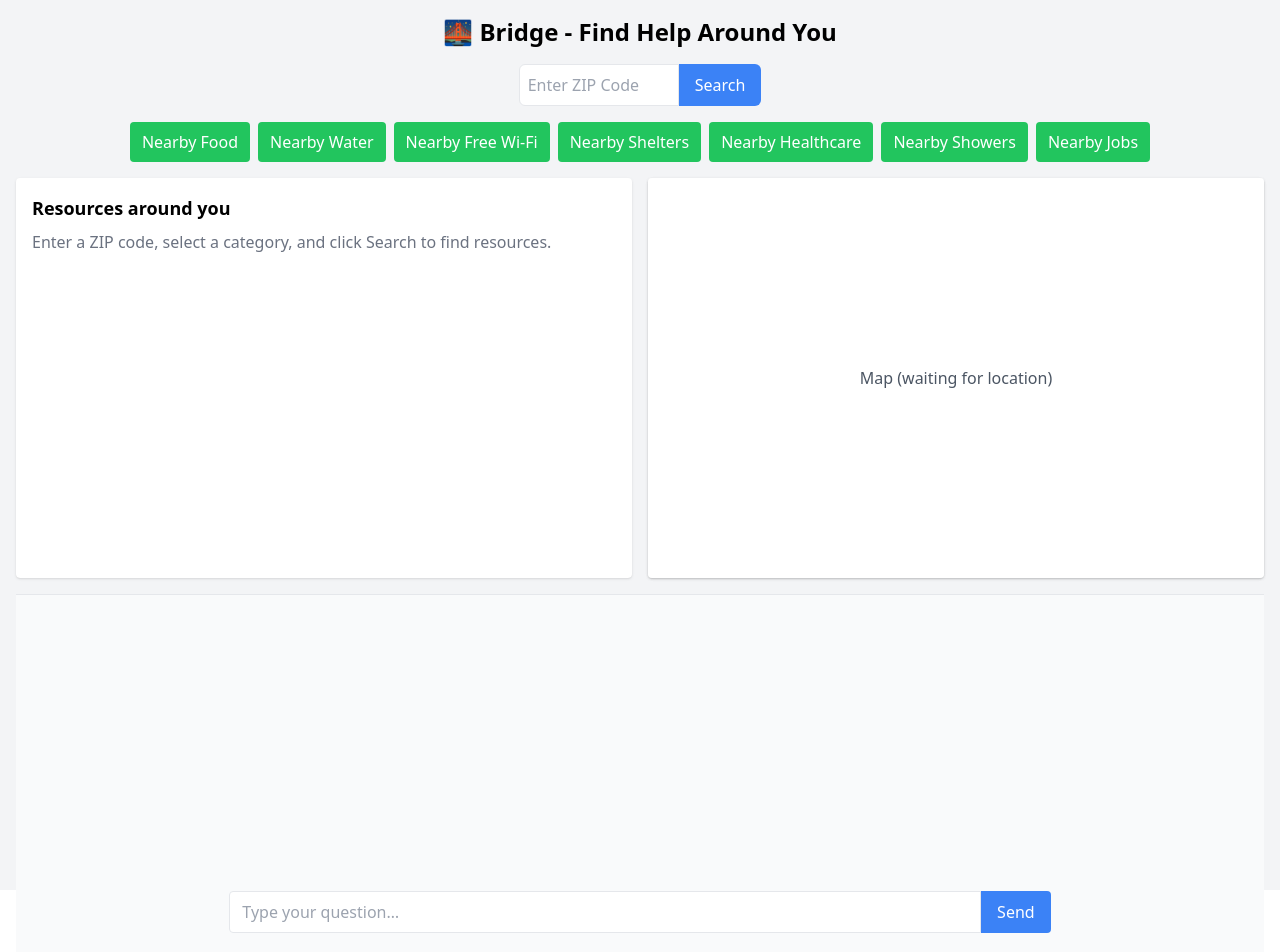
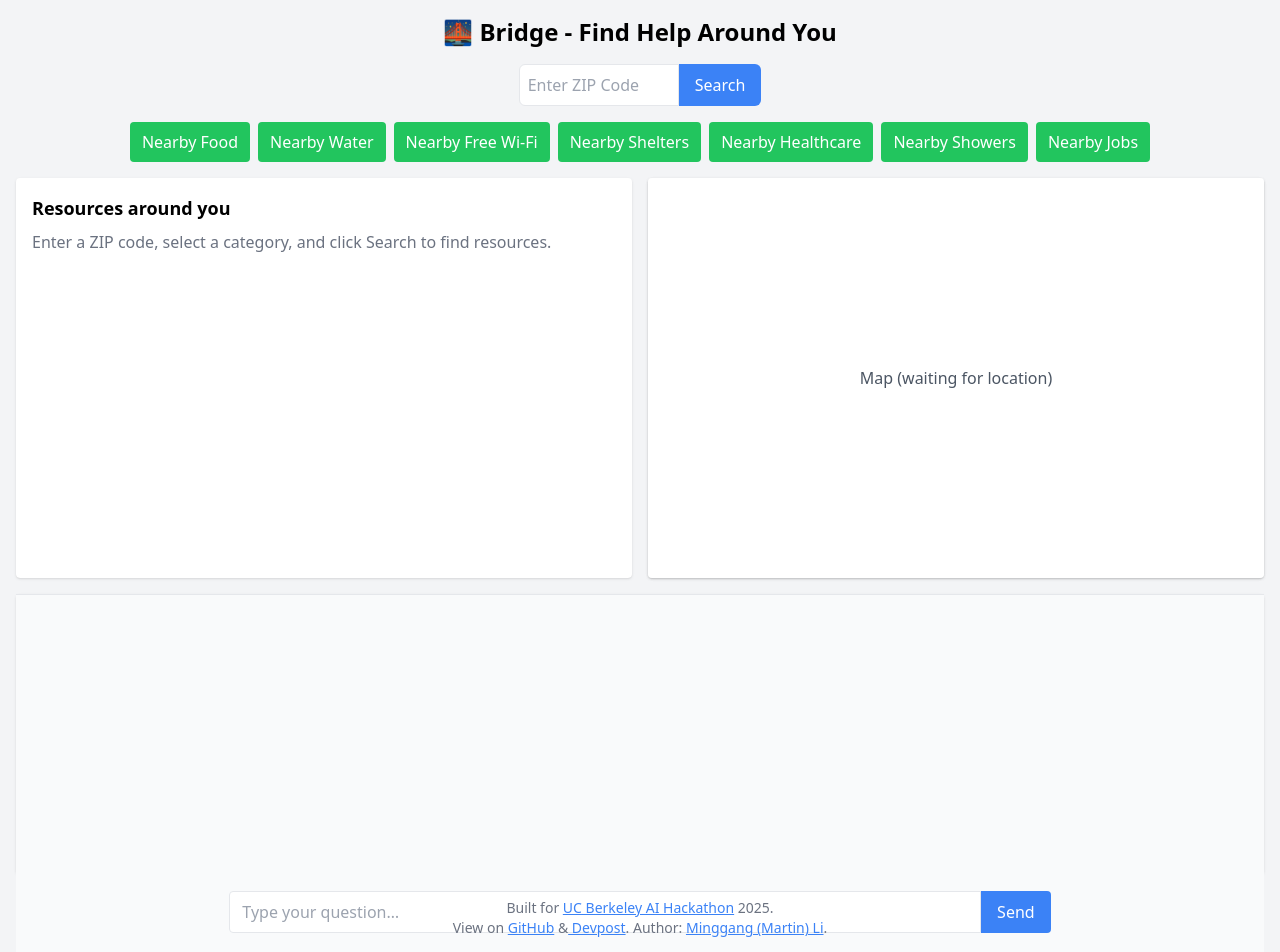
Before and after one commit to minggangli1030/aidway-frontend, a React (Create React App) app: page / in a window 1280 px wide. Shown: the top 952 px of the page. Built offline with nearby package versions, Linux system fonts and the light colour scheme.

Commit message:
Added footnote

```diff
--- a/src/App.js
+++ b/src/App.js
@@ -98,11 +98,17 @@ const App = () => {
         </div>
 
         {/* Bottom half: Claude-powered chat */}
-        <div className="h-[35vh] md:col-span-2">
+        <div className="h-[35vh] md:col-span-2 bg-white rounded shadow">
           <Chatbot />
         </div>
 
       </div>
+      <footer className="mt-4 mb-4 text-center text-sm text-gray-500 bg-gray-50 py-2">
+        Built for <a href="https://ai.hackberkeley.org/" className="text-blue-500 underline" target="_blank" rel="noopener noreferrer">UC Berkeley AI Hackathon</a> 2025.<br />
+        View on <a href="https://github.com/minggangli1030/bridge-frontend" className="text-blue-500 underline" target="_blank" rel="noopener noreferrer">GitHub</a> &
+        <a href="https://devpost.com/software/bridge-h3pina" className="text-blue-500 underline" target="_blank" rel="noopener noreferrer"> Devpost</a>.
+        Author: <a href="https://minggangli1030.github.io/" className="text-blue-500 underline" target="_blank" rel="noopener noreferrer">Minggang (Martin) Li</a>.
+      </footer>
     </div>
   );
 };
```
